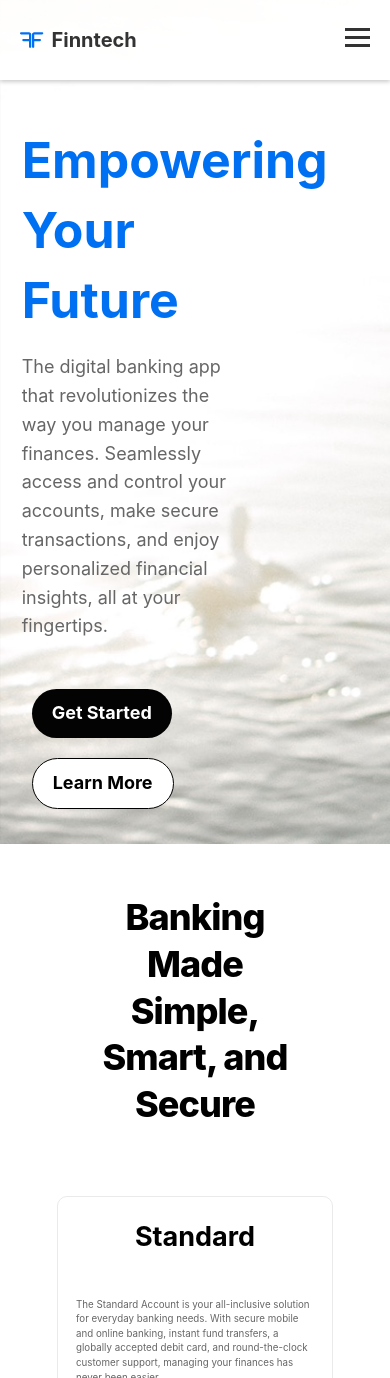
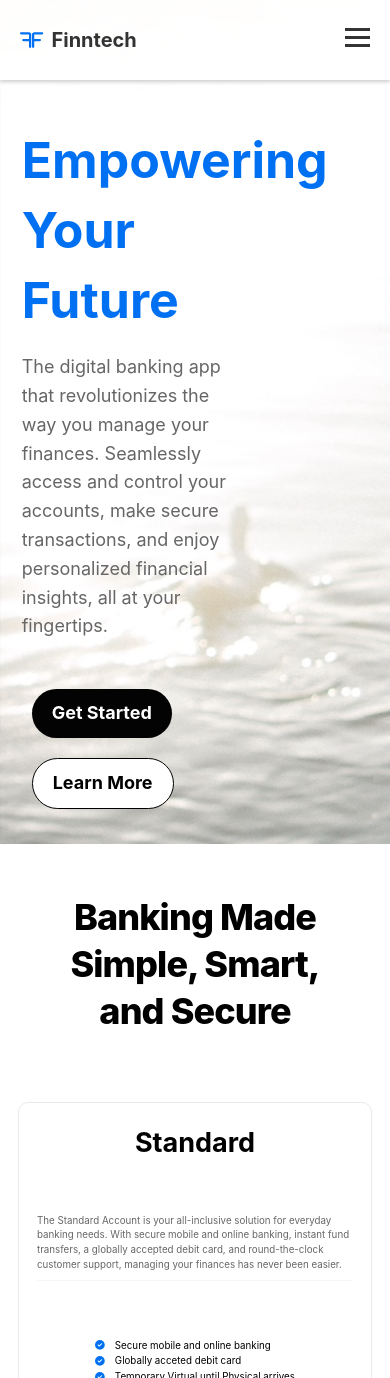
Before and after one commit to finnianj/finntech, a Next.js app: page / in a window 390 px wide. Shown: the top 1378 px of the page. Built offline with nearby package versions, Linux system fonts and the light colour scheme.

Commit message:
chore: Update pricing page layout and styles for smaller screens

```diff
--- a/pages/pricing.tsx
+++ b/pages/pricing.tsx
@@ -4,8 +4,6 @@ import Navbar from '../components/navbar';
 import Footer from '../components/footer';
 import utilStyles from '../styles/utils.module.css';
 import Layout from '../components/layout';
-
-
 
 export default function Pricing() {
   return (
--- a/styles/utils.module.css
+++ b/styles/utils.module.css
@@ -155,3 +155,11 @@
 .centerText{
   text-align: center;
 }
+
+/* for screens smaller than 600px, reduce container padding */
+@media (max-width: 600px) {
+  .container {
+    width: 100%;
+    padding: 0;
+  }
+}
```
